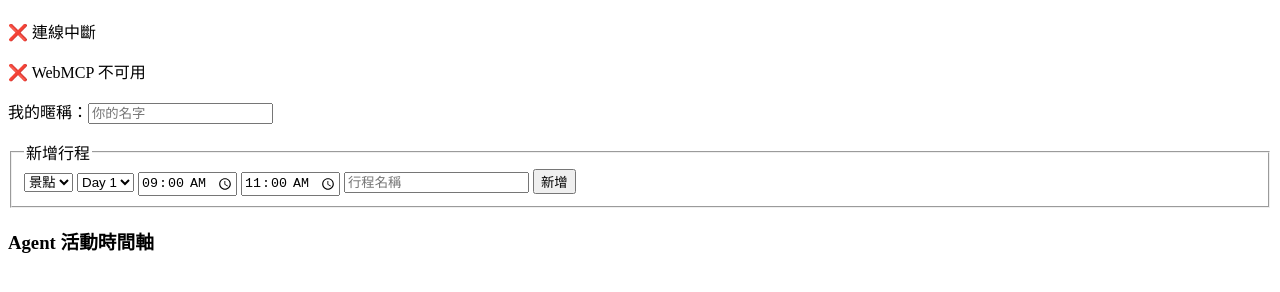
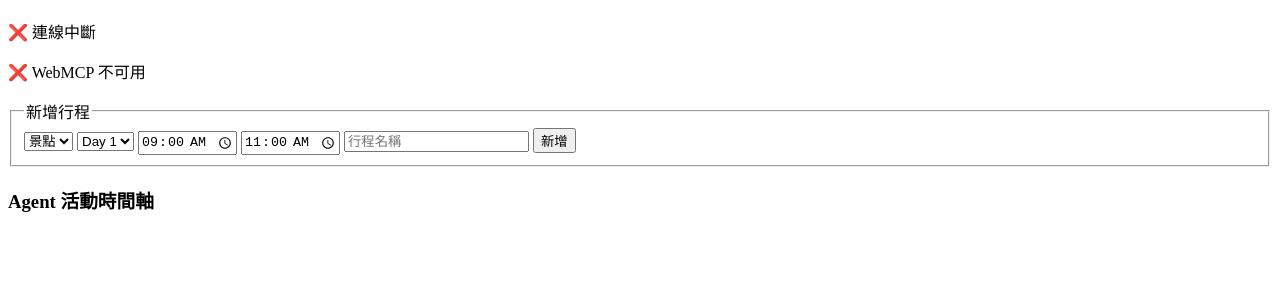
Before and after one commit to jaspernot4ai/coplan, a website: page public/index.html in a window 1280 px wide. Shown: the part 70-362 px from the top of the page. Drawn offline with Linux system fonts and the light colour scheme.

Commit message:
身分改由網址參數決定，支援多房間

```diff
--- a/public/index.html
+++ b/public/index.html
@@ -9,9 +9,6 @@
         <p id="status">連線中…</p>
         <p id="mcp">偵測 WebMCP…</p>
 
-        <p>
-            我的暱稱：<input id="nick" placeholder="你的名字" />
-        </p>
 
         <fieldset>
             <legend>新增行程</legend>
@@ -38,8 +35,16 @@
 
         <script>
             // ═══ ① 連線層 ═══
+                // ═══ ① 從網址讀房號與身分 ═══
+            // 網址格式：/r/<房號>?as=<暱稱>   例如 /r/tokyo?as=Cindy
+            const path = location.pathname.match(/^\/r\/([\w-]+)/);
+            const roomId = path ? path[1] : "lobby";
+            const myName = new URLSearchParams(location.search).get("as") || "匿名旅伴";
+
             const proto = location.protocol === "https:" ? "wss" : "ws";
-            const ws = new WebSocket(`${proto}://${location.host}/api/room/tokyo4`);
+            const ws = new WebSocket(`${proto}://${location.host}/api/room/${roomId}`);
+
+
             const status = document.getElementById("status");
             const board = document.getElementById("board");
             let items = [];
@@ -56,11 +61,8 @@
                 renderLog();
                 };
 
-            // ═══ ② 身分（暫時用暱稱當識別）═══
-            const nick = document.getElementById("nick");
-            nick.value = localStorage.getItem("coplan.nick") || "";
-            nick.oninput = () => localStorage.setItem("coplan.nick", nick.value);
-            const me = () => nick.value.trim() || "匿名";
+            // ═══ ② 身分：接縫函式，之後要換成登入只需改這裡 ═══
+            const me = () => myName;
 
             // ═══ ③ 動作層：唯一入口 ═══
             function addActivity(activity, viaAgent) {
```
Also changed, not shown: 1 other file.
